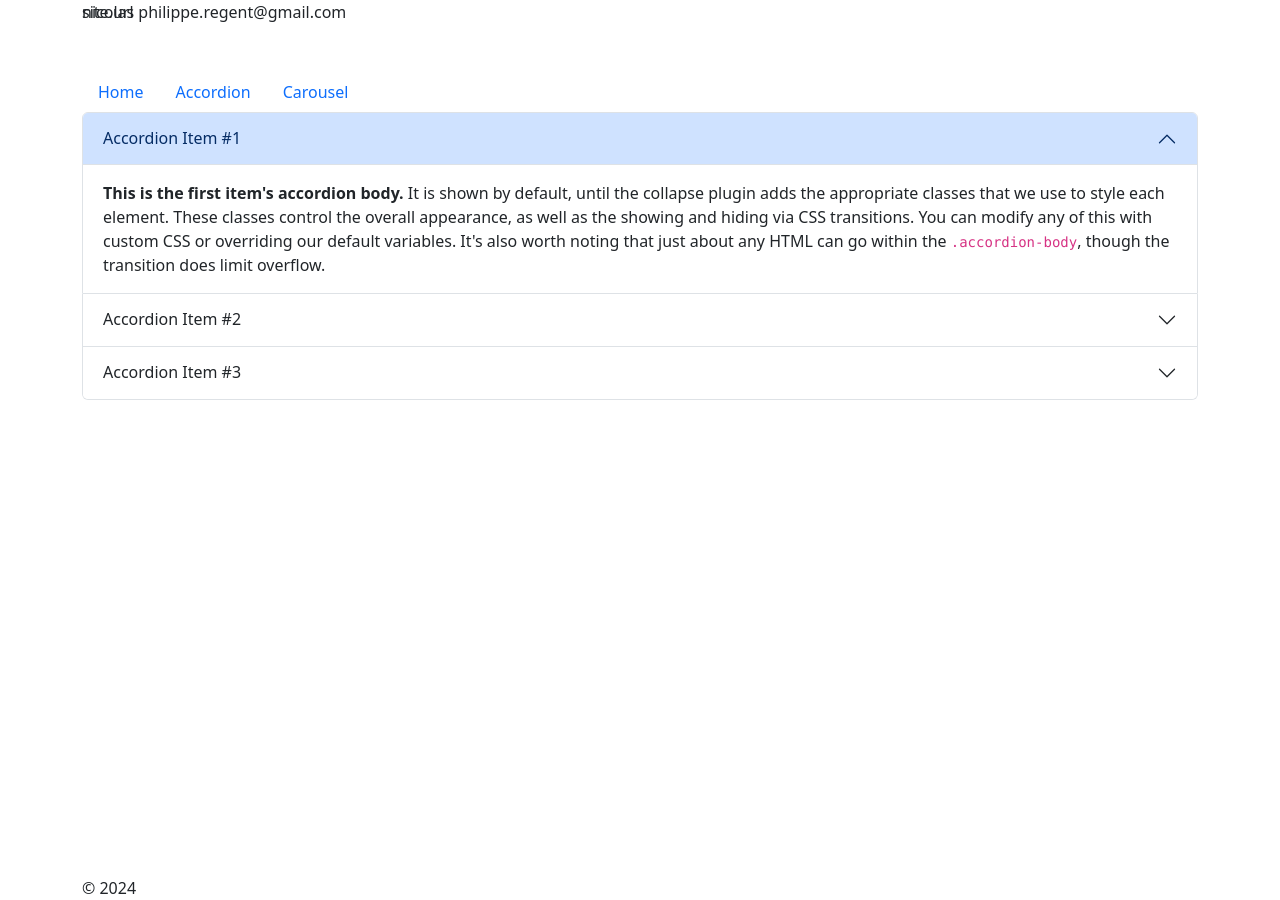
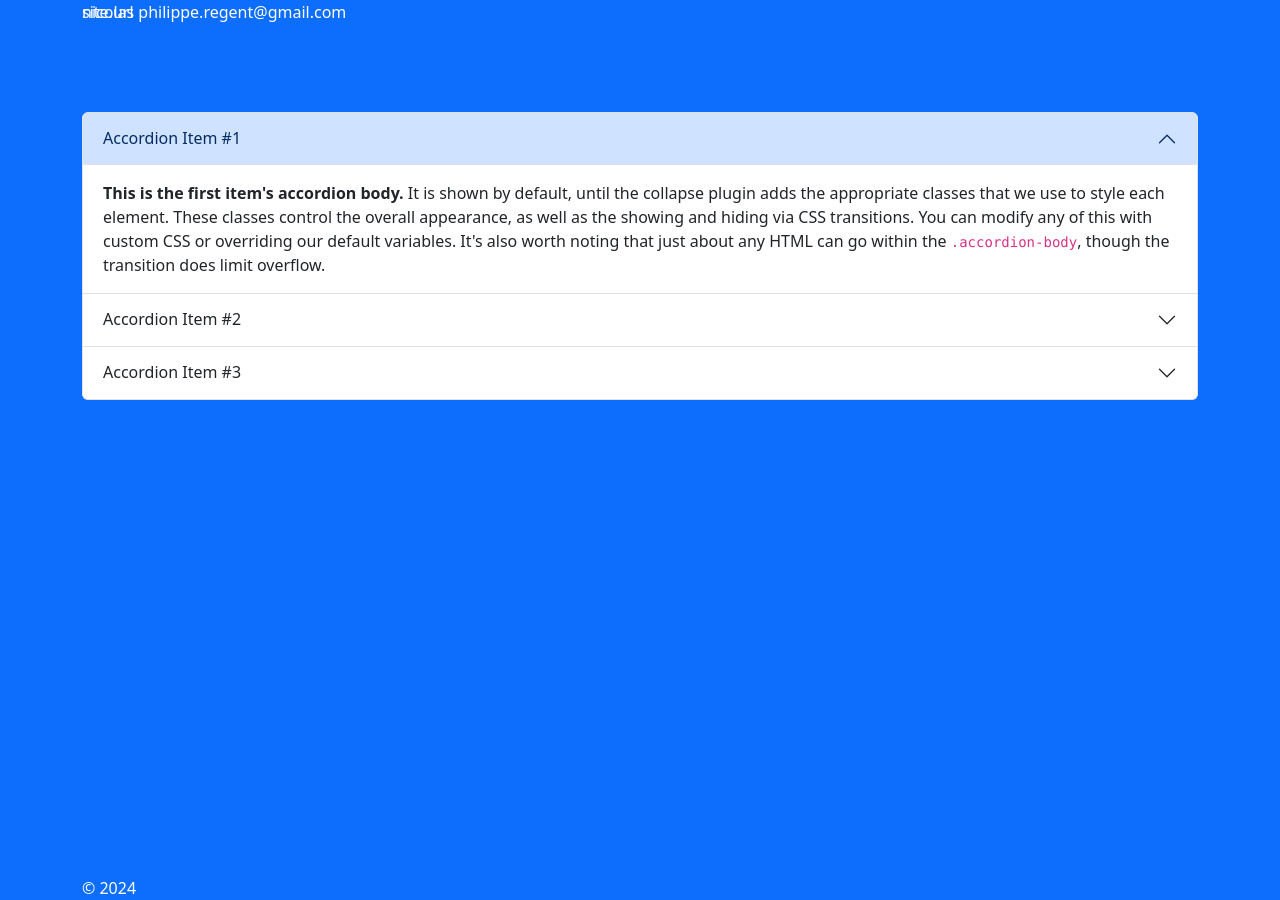
Before and after one commit to awelvor/nicolas, a Jekyll site: the page built from accordion.html, in a window 1280 px wide. Built offline with Jekyll 4.4.1, drawn with Linux system fonts in a browser that asks for light colours.

Commit message:
Update default.html

```diff
--- a/_layouts/default.html
+++ b/_layouts/default.html
@@ -6,7 +6,7 @@
     <title>{{ page.title }}</title>
     <link href="https://cdn.jsdelivr.net/npm/bootstrap@5.3.3/dist/css/bootstrap.min.css" rel="stylesheet" integrity="sha384-QWTKZyjpPEjISv5WaRU9OFeRpok6YctnYmDr5pNlyT2bRjXh0JMhjY6hW+ALEwIH" crossorigin="anonymous">
   </head>
-  <body>
+  <body class="text-bg-primary">
      {% include top.html %}
     {% include navigation.html %}
    {{content}}
```
